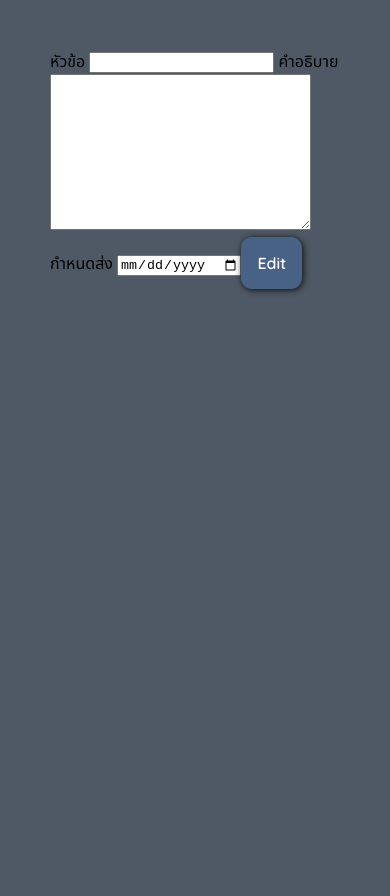
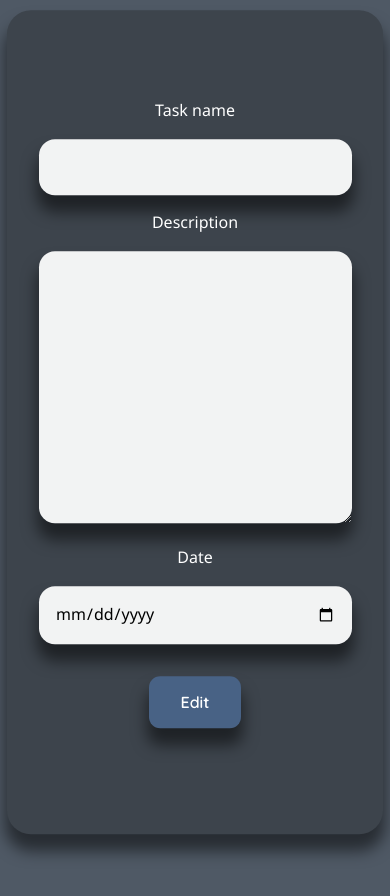
Before and after one commit to THEkingmay/lemmehelpU, a Vue app: page /edit in a window 390 px wide. Shown: the top 896 px of the page. Built offline with nearby package versions, Linux system fonts and the light colour scheme.

Commit message:
success commit

```diff
--- a/src/assets/main.css
+++ b/src/assets/main.css
@@ -15,3 +15,83 @@ button{
   cursor: pointer;
   box-shadow: 1px 1px 6px 0.3px rgb(0, 0, 0,0.8);
 }
+
+.container{
+  background-color:#3d444c;
+  width: 80vw;
+  max-width: 1000px;
+  height: 90vh;
+  max-height: 900px;
+  padding: 2rem;
+  border-radius: 1.5rem;
+  box-shadow: 0px 15px 15px 2px rgba(0, 0, 0, 0.5);
+  position: absolute;
+  top: 50%;
+  left: 50%;
+  transform: translate(-50%, -50%);
+  color: #fff;
+  font-size: 1rem;
+  text-align: center;
+  align-content: center;
+}
+.container div{
+  margin: 1rem 0;
+}
+.container input[type="text"],input[type="date"],textarea{
+  background: rgba(255, 255, 255, 0.932);
+  border:none;
+  font-size: 1rem;
+  padding: 1rem;
+  width: 90%;
+  font-family: "Noto Sans Thai", sans-serif;
+  border-radius: 1.5rem;
+  box-shadow:1px 1px 10px 1px rgba(255, 255, 255, 0.827);
+}
+.con-bt{
+  padding: 1rem;
+}
+.con-bt button{
+  margin: 0 1rem;
+  font-size: 1rem;
+  padding: 1rem 2rem;
+  box-shadow: 0px 15px 15px 2px rgba(0, 0, 0, 0.5);
+}
+@media screen and (max-width:700px) {
+  .container{
+    background-color:#3d444c;
+    width: 80vw;
+    max-width: 1000px;
+    height: 90vh;
+    max-height: 900px;
+    padding: 2rem;
+    border-radius: 1.5rem;
+    position: absolute;
+    top: 50%;
+    left: 50%;
+    transform: translate(-50%, -50%);
+    color: #fff;
+    font-size: 1rem;
+    text-align: center;
+  }
+  .container div{
+    margin: 1rem 0;
+  }
+  .container input[type="text"],input[type="date"],textarea{
+    font-size: 1rem;
+    padding: 1rem;
+    width: 90%;
+    font-family: "Noto Sans Thai", sans-serif;
+    border-radius: 1rem;
+    box-shadow: 0px 15px 15px 2px rgba(0, 0, 0, 0.5);
+  }
+  .con-bt{
+    padding: 1rem;
+  }
+  .con-bt button{
+    margin: 0 1rem;
+    font-size: 1rem;
+    padding: 1rem 2rem;
+    box-shadow: 0px 15px 15px 2px rgba(0, 0, 0, 0.5);
+  }
+
+}
--- a/src/views/Detail.vue
+++ b/src/views/Detail.vue
@@ -23,16 +23,22 @@ const updateHl=()=>{   //ย้อนกลับไป home
 }
 </script>
 <template>
-   <input type="text" v-model="newdata.headline"><br>
-   <textarea rows="10" cols="30" v-model="newdata.description"></textarea><br>
+   <div class="container">
+        <div>Task name</div>
+        <input type="text" v-model="newdata.headline">
+        <div>Description</div>
+        <textarea rows="10" cols="30" v-model="newdata.description"></textarea>
+        <div>Date</div>
         <input type="date" v-model="newdata.date">
-
+        <div class="con-bt">
                 <RouterLink to='/' >
                     <button @click="updateHl">back</button>
                 </RouterLink>
                 <RouterLink to='/' >
                     <button @click="add" >Add</button>
                 </RouterLink>
+        </div>
+   </div>
 </template>
 <style>
 </style>
--- a/src/views/Edit.vue
+++ b/src/views/Edit.vue
@@ -17,13 +17,15 @@ const Update=()=>{
 }
 </script>
 <template>
-<div>
-    หัวข้อ
+<div class="container">
+    <div>Task name</div>
     <input type="text" v-model="olddata.headline">
-    คำอธิบาย
-    <textarea rows="10" cols="30" v-model="olddata.description"></textarea><br>
-    กำหนดส่ง
+    <div>Description</div>
+    <textarea rows="10" cols="30" v-model="olddata.description"></textarea>
+    <div>Date</div>
     <input type="date" v-model="olddata.date">
-    <RouterLink to='/'><button @click="Update">Edit</button></RouterLink>
+    <div class="con-bt">
+        <RouterLink to='/'><button @click="Update">Edit</button></RouterLink>
+    </div>
 </div>
 </template>
--- a/src/views/HomeView.vue
+++ b/src/views/HomeView.vue
@@ -49,12 +49,12 @@ watch(headlineLength, () => {
 </script>
 <template>
     <div class="header">
-        <input type="text" v-model="newdata.headline" placeholder="type something">
+        <input type="text" v-model="newdata.headline" placeholder="Add task">
         <div>
             <RouterLink :to="{ name:'detail' }" >
-                <button @click="updateHl"  :style="{ opacity: dtbt ? '1' : '0' ,transition:'opacity 0.3s ease'}">detail</button>
+                <button @click="updateHl">+ detail</button>
             </RouterLink>
-            <button @click="add" :style="{ opacity: dtbt ? '1' : '0' ,transition:'opacity 0.3s ease'}">Add</button>
+            <button @click="add">Add</button>
         </div>
     </div>
     <div class="show-con">
@@ -85,7 +85,7 @@ watch(headlineLength, () => {
     .header{
         z-index: 1;
         position:fixed;
-        margin-top:2rem;
+        margin-top:3rem;
         top: 0;
     }
     .header input{
@@ -103,7 +103,7 @@ watch(headlineLength, () => {
         margin-top: 1rem
     }
     .header button{
-        box-shadow:1px 1px 10px 1px rgba(0, 0, 0, 0.827);
+        box-shadow: 0px 15px 15px 2px rgba(0, 0, 0, 0.5);
         margin-left: 1rem;
         padding:1rem 2rem;
         font-size: 1.5rem;
@@ -111,9 +111,10 @@ watch(headlineLength, () => {
     .show-con{
         background-color:#3d444c;
         width: 80vw;
-        margin-top: 10rem;
+        margin-top: 12rem;
         padding: 2rem;
         border-radius: 1.5rem;
+        max-width: 1000px;
         box-shadow: 0px 15px 15px 2px rgba(0, 0, 0, 0.5);
     }
     button{
```
Lines whose indentation alone changed are shown as unchanged.
